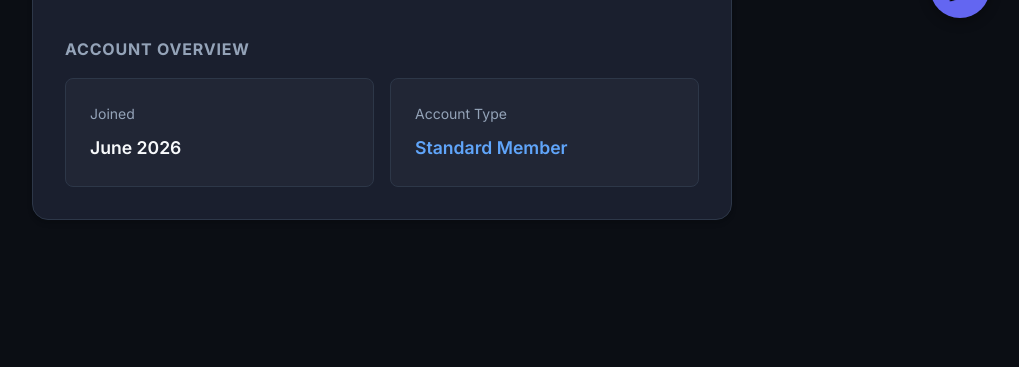
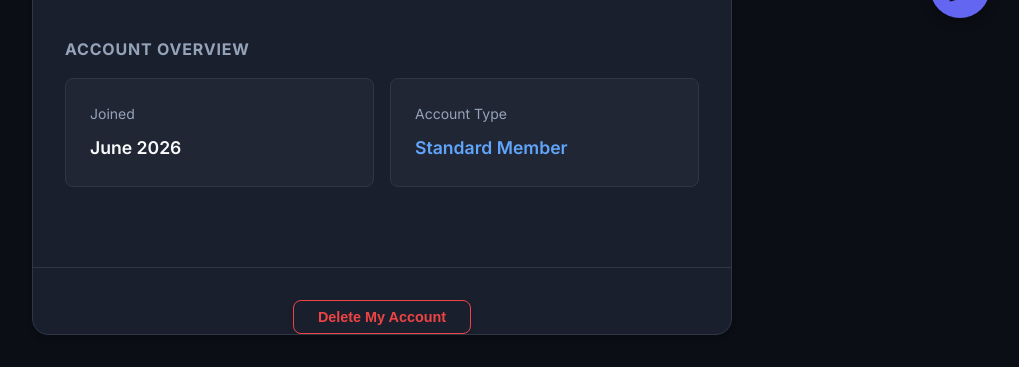
Before and after one commit to Shahnaz-Parveen/research_navigator, a Flask app: page /profile in a window 1280 px wide. Shown: the part 750-1117 px from the top of the page, without its empty margins (258-1277 px from the left). Before the commit the page ends 970 px from the top, so only its background shows below. Run offline with Flask 3, Linux system fonts and the light colour scheme; the visitor is signed in with stand-in values (Sample User, id 1).

Commit message:
Final Polish: Add Delete Account feature, refine models, and fix CSS warnings

```diff
--- a/app.py
+++ b/app.py
@@ -365,6 +365,20 @@ def logout():
     logout_user()
     return redirect(url_for('index'))
 
+@app.route('/delete-account', methods=['POST'])
+@login_required
+def delete_account():
+    # In a simple app, we just delete the user.
+    # If papers/entities were linked to user_id, we would delete them here.
+    # Currently, papers are global, but we can delete the core user record.
+    user = db.session.get(User, current_user.id)
+    if user:
+        logout_user()
+        db.session.delete(user)
+        db.session.commit()
+        flash('Your account has been successfully deleted.')
+    return redirect(url_for('index'))
+
 @app.route('/graph')
 @login_required
 def graph():
--- a/templates/profile.html
+++ b/templates/profile.html
@@ -80,6 +80,17 @@
             </div>
 
         </div>
+
+        <div
+            style="margin-top: 3rem; border-top: 1px solid rgba(255,255,255,0.1); padding-top: 2rem; display: flex; justify-content: center;">
+            <form action="{{ url_for('delete_account') }}" method="POST"
+                onsubmit="return confirm('WARNING: This will permanently delete your account and all profile data. Are you sure?');">
+                <button type="submit" class="btn"
+                    style="background: transparent; border: 1px solid #ef4444; color: #ef4444; padding: 0.5rem 1.5rem; border-radius: 8px; cursor: pointer; transition: 0.3s; font-size: 0.9rem;">
+                    Delete My Account
+                </button>
+            </form>
+        </div>
     </div>
 </div>
 {% endblock %}
```
Also changed, not shown: models.py (+9 -0 lines).
